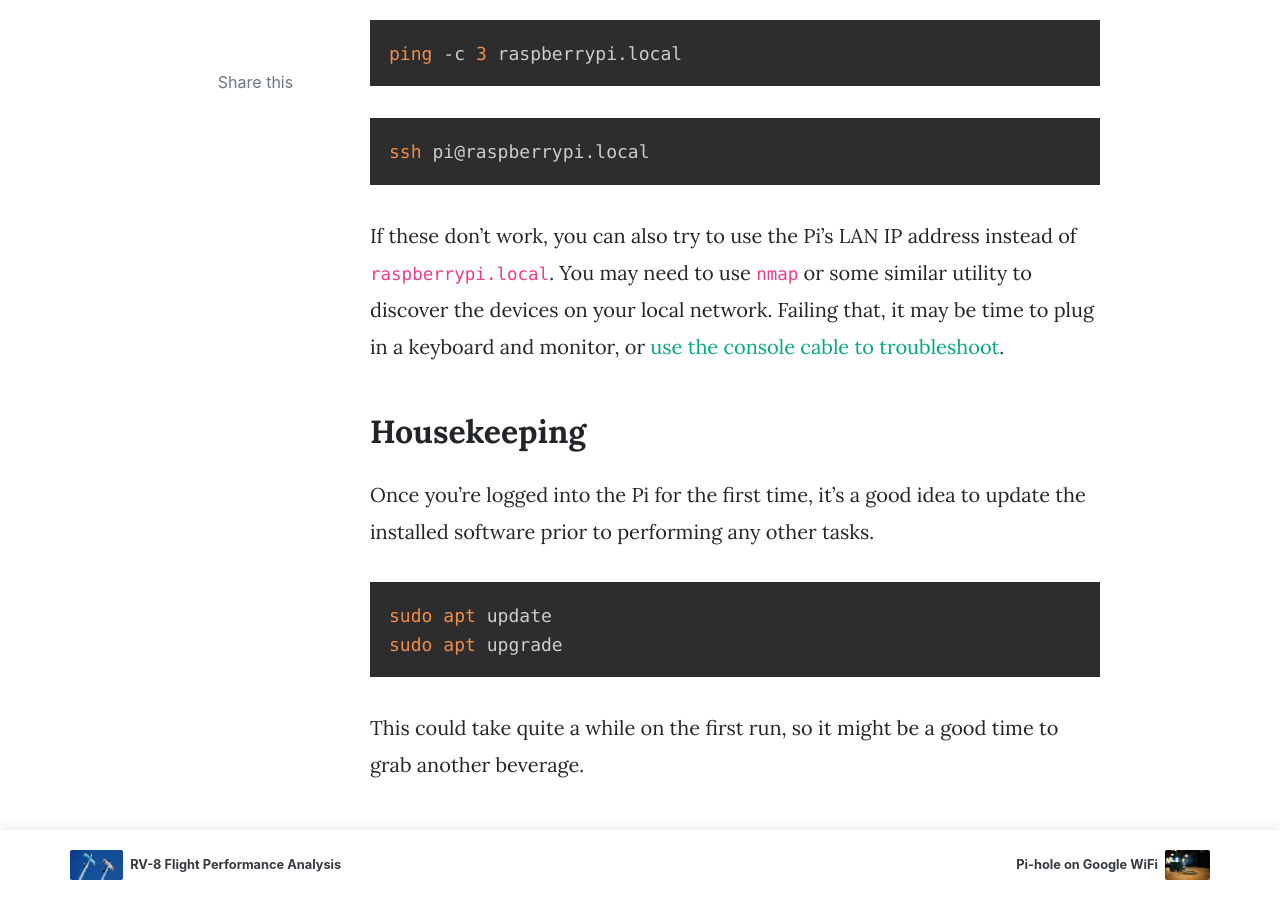
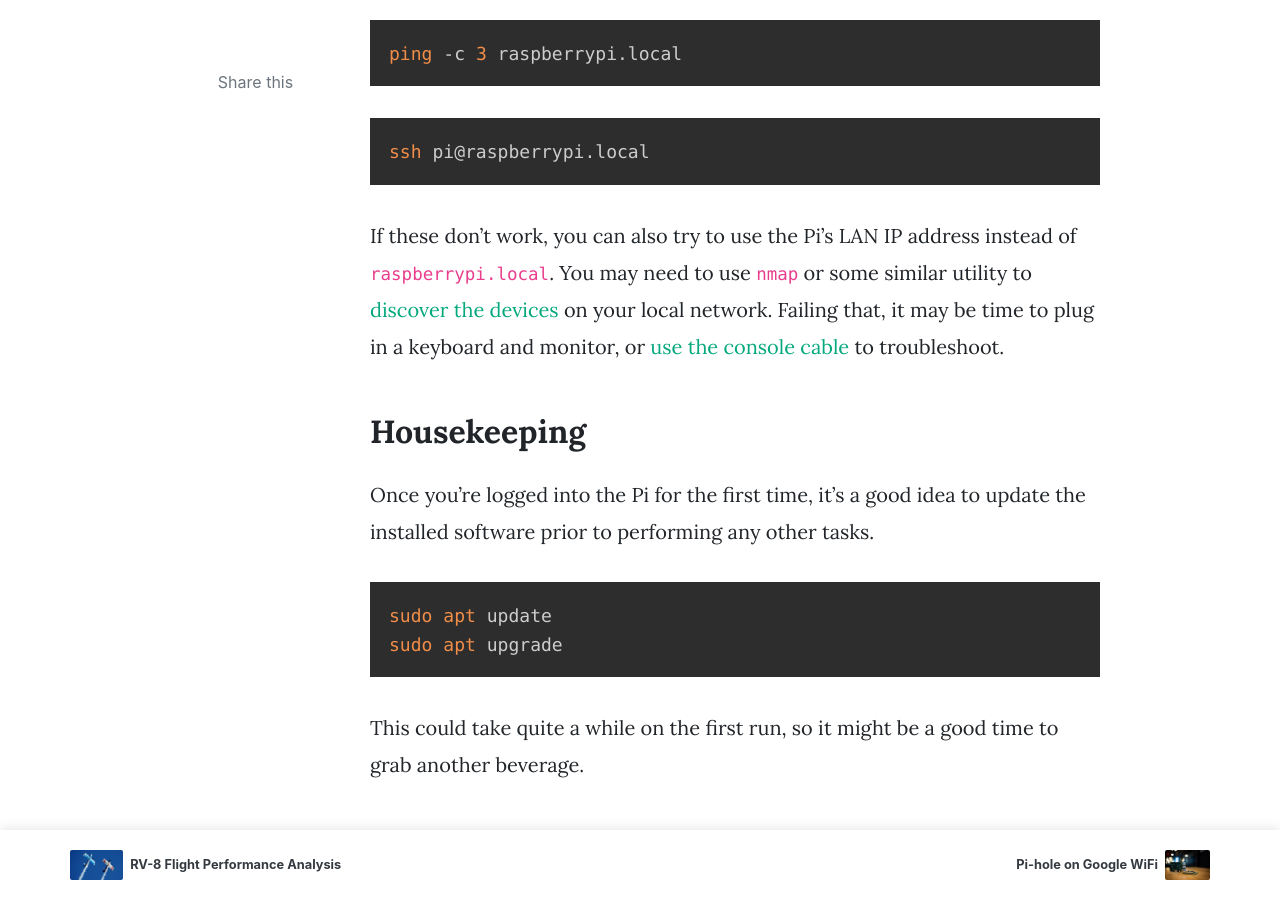
Before and after one commit to bws428/bws428.github.io, a Jekyll site: the page built from _posts/2020-05-20-raspberry-pi-zero-w-setup.md, in a window 1280 px wide and 900 px high, scrolled down 9783 px. Built offline with Jekyll 4.4.1, drawn with Linux system fonts in a browser that asks for light colours; nearby versions of some CDN libraries; comment, search, counter and statistics services are not loaded; part of the change alters nothing that is shown.

````diff
--- a/_posts/2020-05-20-raspberry-pi-zero-w-setup.md
+++ b/_posts/2020-05-20-raspberry-pi-zero-w-setup.md
@@ -131,7 +131,7 @@ ping -c 3 raspberrypi.local
 ssh pi@raspberrypi.local
 ```
 
-If these don't work, you can also try to use the Pi's LAN IP address instead of `raspberrypi.local`. You may need to use `nmap` or some similar utility to discover the devices on your local network. Failing that, it may be time to plug in a keyboard and monitor, or [use the console cable to troubleshoot](https://learn.adafruit.com/raspberry-pi-zero-creation/give-it-life).
+If these don't work, you can also try to use the Pi's LAN IP address instead of `raspberrypi.local`. You may need to use `nmap` or some similar utility to [discover the devices](https://www.raspberrypi.org/documentation/remote-access/ip-address.md) on your local network. Failing that, it may be time to plug in a keyboard and monitor, or [use the console cable](https://learn.adafruit.com/raspberry-pi-zero-creation/give-it-life) to troubleshoot.
 
 ## Housekeeping
 
````
